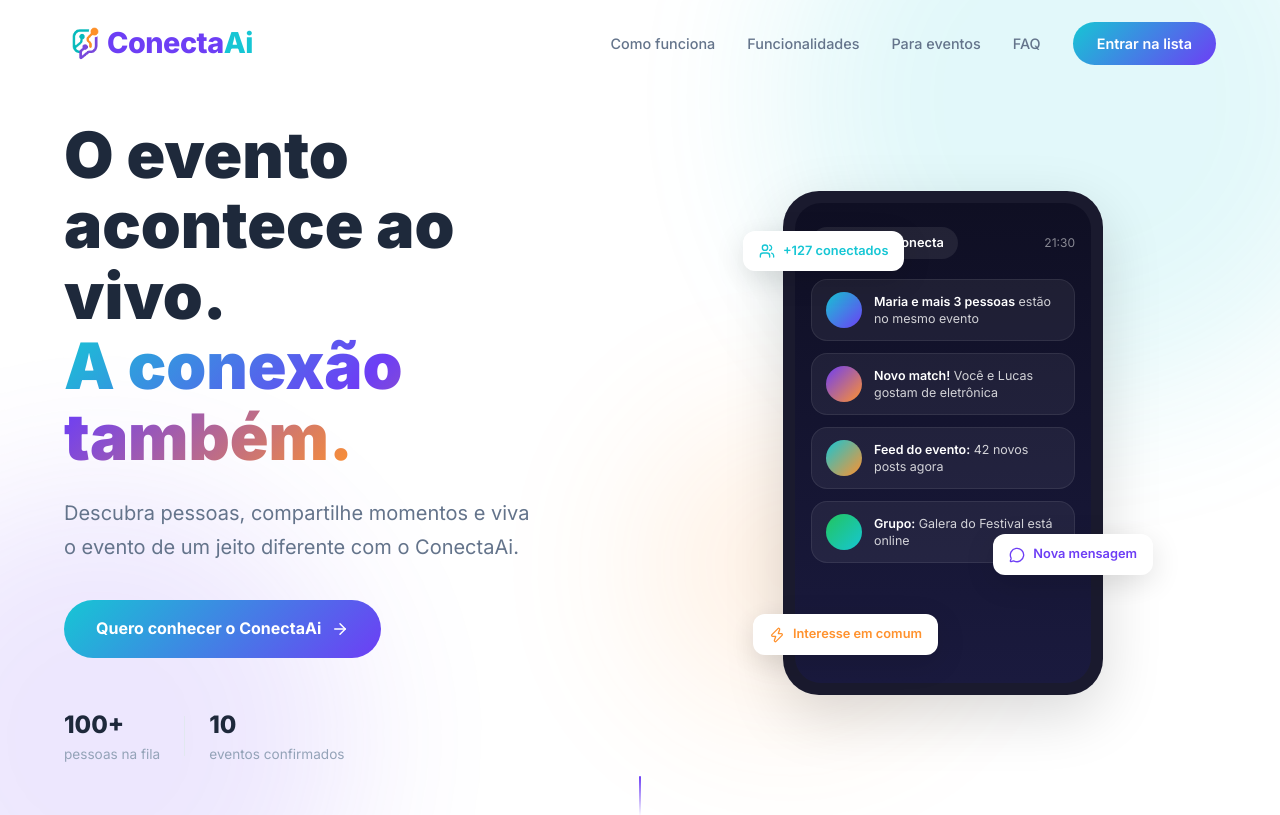
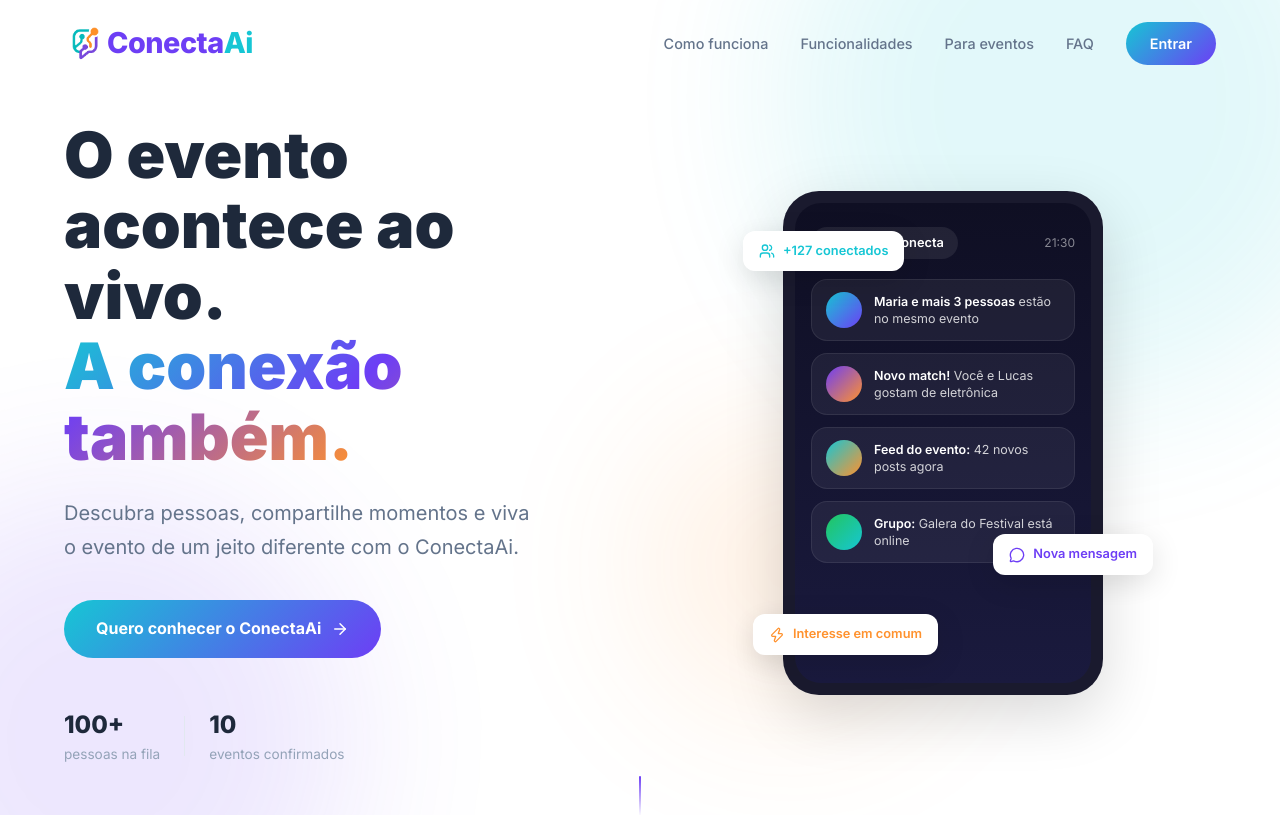
Before and after one commit to vitu1415/landpage-conectaai, a React (Vite) app: page / in a window 1280 px wide. Shown: the top 815 px of the page. Built offline with nearby package versions, Linux system fonts and the light colour scheme.

Commit message:
add redirect para app

```diff
--- a/src/components/Navbar/Navbar.tsx
+++ b/src/components/Navbar/Navbar.tsx
@@ -29,8 +29,8 @@ export default function Navbar() {
           <a href="#funcionalidades" onClick={() => setIsOpen(false)}>Funcionalidades</a>
           <a href="#organizadores" onClick={() => setIsOpen(false)}>Para eventos</a>
           <a href="#faq" onClick={() => setIsOpen(false)}>FAQ</a>
-          <a href="#waitlist" className="navbar-cta" onClick={() => setIsOpen(false)}>
-            Entrar na lista
+          <a href="https://conectaai.app.br/app" className="navbar-cta" onClick={() => setIsOpen(false)}>
+            Entrar
           </a>
         </div>
 
```
